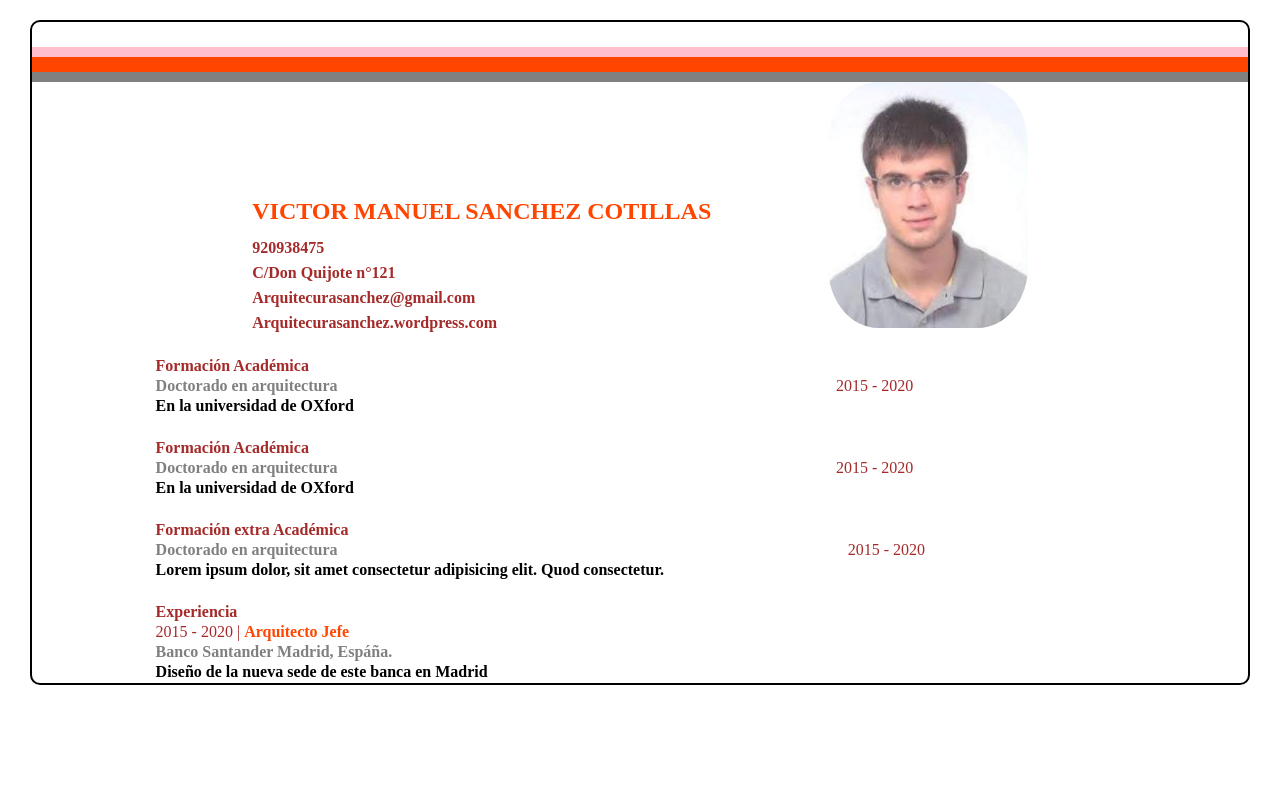
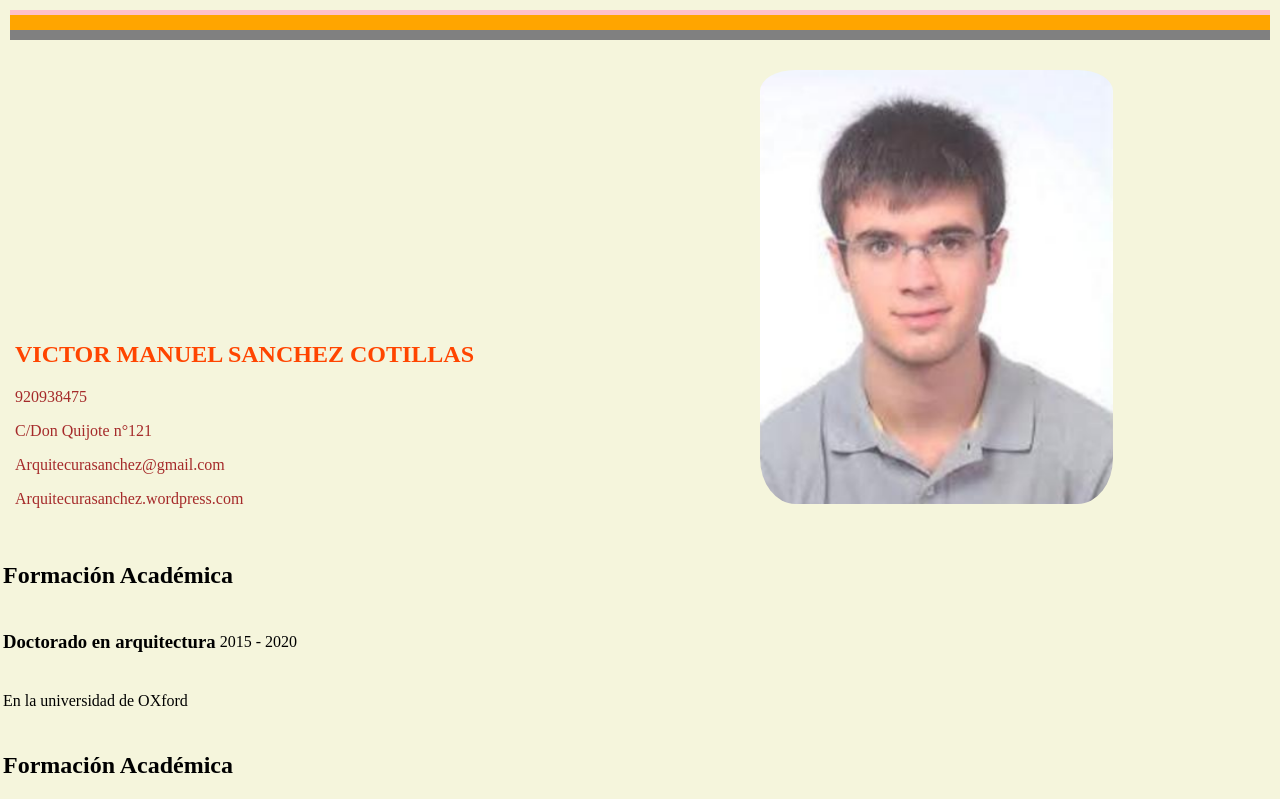
Before and after one commit to carloshoraciolopez/grupob-mar-juev, a plain HTML site: page pages/cv.html in a window 1280 px wide. Shown: the top 799 px of the page. Drawn offline with Linux system fonts and the light colour scheme.

Commit message:
cv: parcial

```diff
--- a/pages/cv.html
+++ b/pages/cv.html
@@ -5,7 +5,65 @@
     <meta http-equiv="X-UA-Compatible" content="IE=edge">
     <meta name="viewport" content="width=device-width, initial-scale=1.0">
     <title>Css</title>
-    <link rel="stylesheet" href="../css/cv.styles.css">
+    <!-- <link rel="stylesheet" href="../css/cv.styles.css"> -->
+    <style>
+        body {
+            margin: 0;
+            padding: 0;
+        }
+        .cv {
+            background-color: beige;
+            /* border-radius: 5%; */
+        }
+
+        .personal {
+            padding: 10px;
+        }
+        .personal_left {
+            display: inline-block;
+            margin: 5px;
+            width: 58%;
+        }
+        .personal_right{
+            margin: 5px;
+            display: inline-block;
+            width: 35%;
+        }
+
+        .personal_left h1{
+            color: orangered;
+            text-transform: uppercase;
+            font-weight: bolder;
+        }
+
+        .personal_left_datos {
+            color: brown;
+        }
+
+        .personal_right img{
+            padding-top: 25px;
+            width: 80%;
+            border-radius: 10%;
+        }
+
+        .personal hr{
+            padding: 0;
+            margin: 0;
+            border: 0;
+        }
+        #l1 {
+            height: 5px;
+            background-color: pink;
+        }
+        #l2 {
+            height: 15px;
+            background-color: orange;
+        }
+        #l3 {
+            height: 10px;
+            background-color: gray;
+        }
+    </style>
 </head>
 <body>
     <main class="cv">
```
